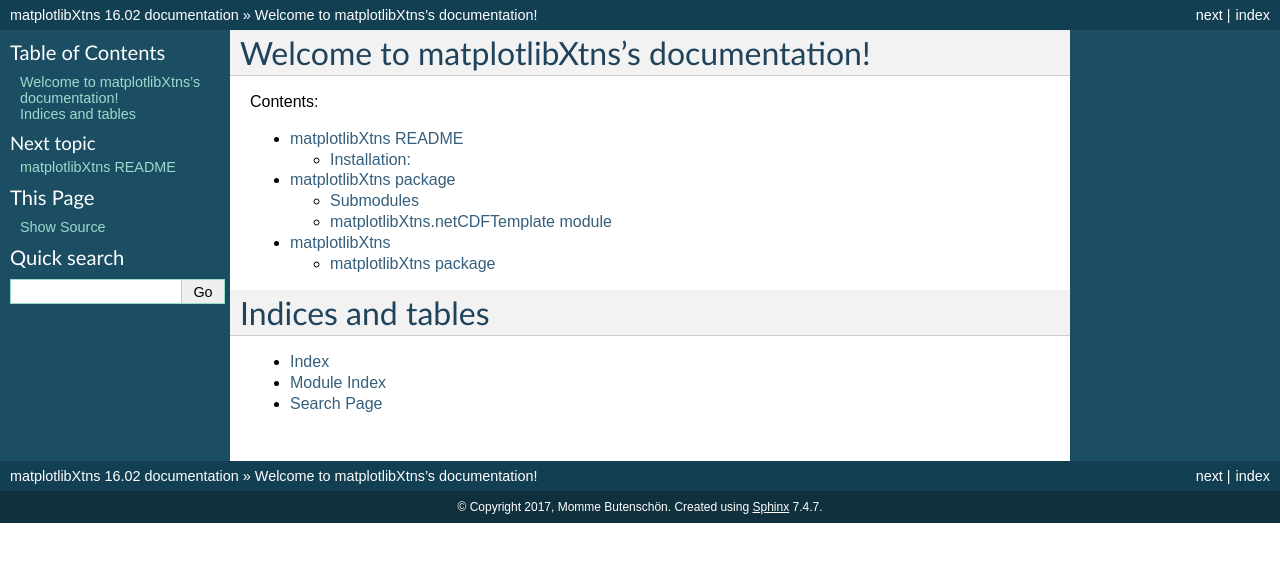
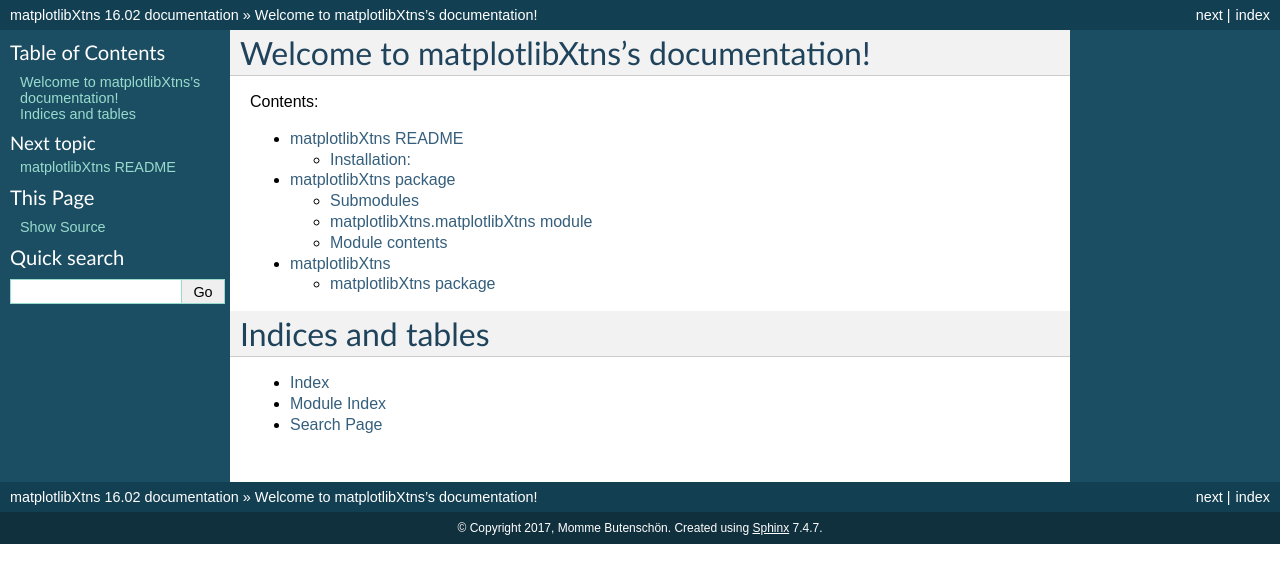
Before and after one commit to mommebutenschoen/matplotlibXtns, a Sphinx documentation site: the page built from doc/index.rst, in a window 1280 px wide. Shown: the top 583 px of the page. Built offline with Sphinx 7.4.7, drawn with Linux system fonts in a browser that asks for light colours.

Commit message:
Fixed documentation.

```diff
--- a/doc/matplotlibXtns.rst
+++ b/doc/matplotlibXtns.rst
@@ -4,7 +4,7 @@
 Submodules
 ----------
 
-matplotlibXtns.netCDFTemplate module
+matplotlibXtns.matplotlibXtns module
 ------------------------------------
 
 .. automodule:: matplotlibXtns.matplotlibXtns
@@ -12,3 +12,12 @@
     :undoc-members:
     :special-members:
     :show-inheritance:
+
+Module contents
+---------------
+
+.. automodule:: matplotlibXtns
+    :members:
+    :undoc-members:
+    :special-members:
+    :show-inheritance:
```
